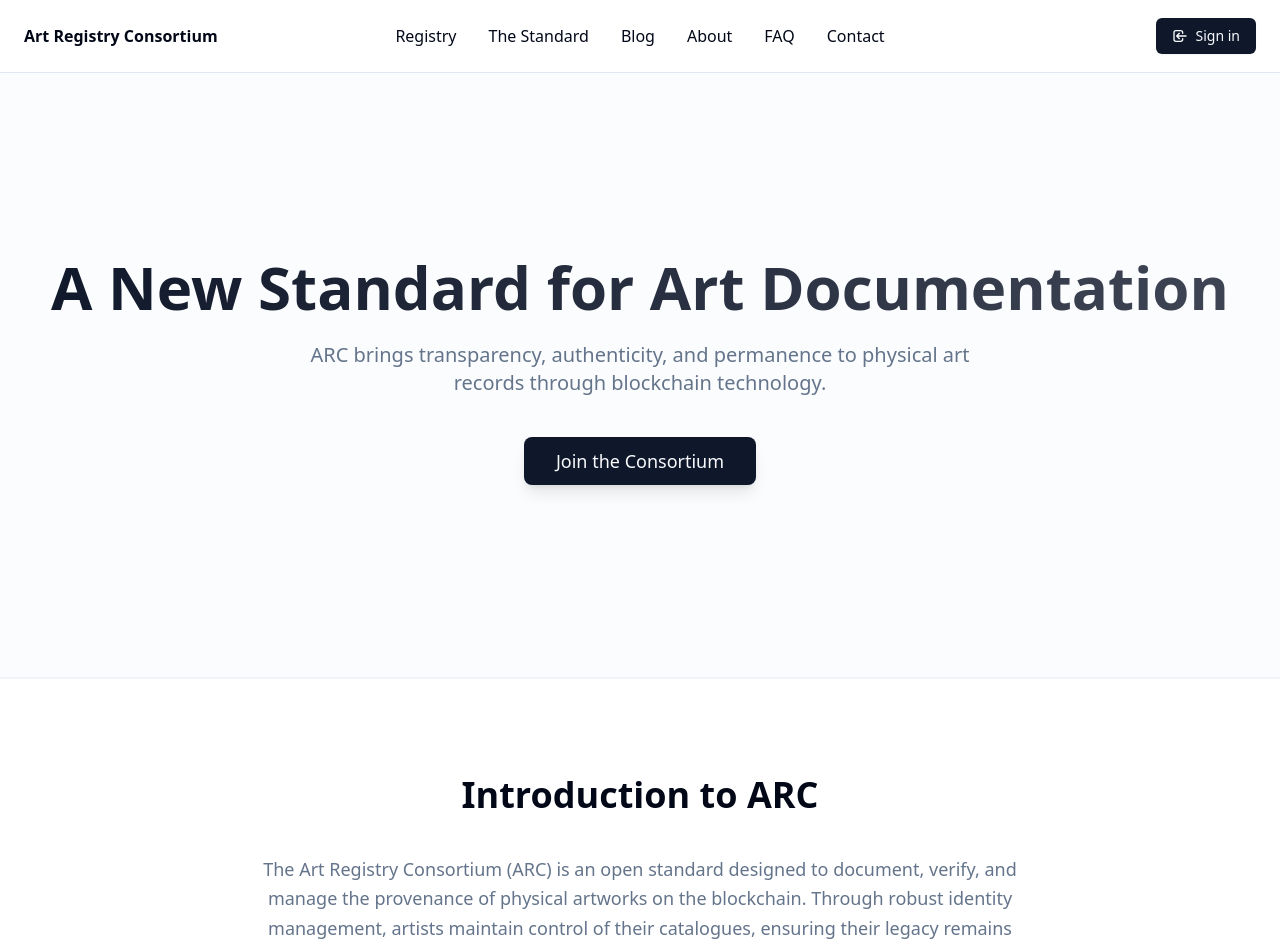
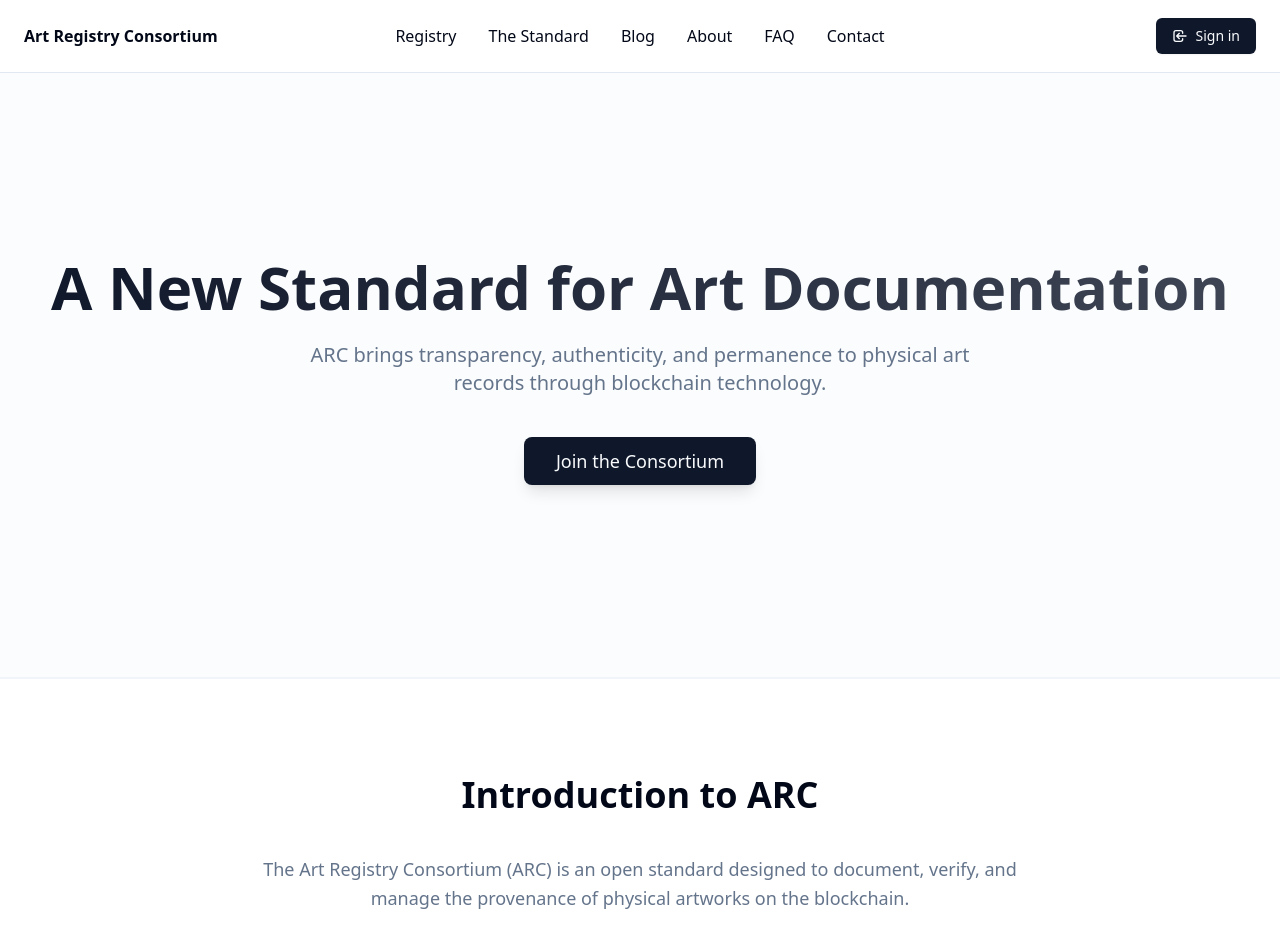
Before and after one commit to ArtRegistryConsortium/arc-website, a SvelteKit app: page / in a window 1280 px wide. Shown: the top 948 px of the page. Built offline with nearby package versions, Linux system fonts and the light colour scheme.

Commit message:
Adjustment

```diff
--- a/src/routes/+page.svelte
+++ b/src/routes/+page.svelte
@@ -34,8 +34,7 @@
         <h2 class="text-3xl md:text-4xl font-bold text-center mb-8 md:mb-10">Introduction to ARC</h2>
         <p class="text-lg text-center leading-relaxed text-muted-foreground dark:text-gray-300">
           The Art Registry Consortium (ARC) is an open standard designed to document, verify, and manage the
-          provenance of physical artworks on the blockchain. Through robust identity management, artists maintain control of their catalogues, ensuring
-          their legacy remains immutable while all participants in the art ecosystem are properly authenticated.
+          provenance of physical artworks on the blockchain.
         </p>
       </div>
     </div>
```
